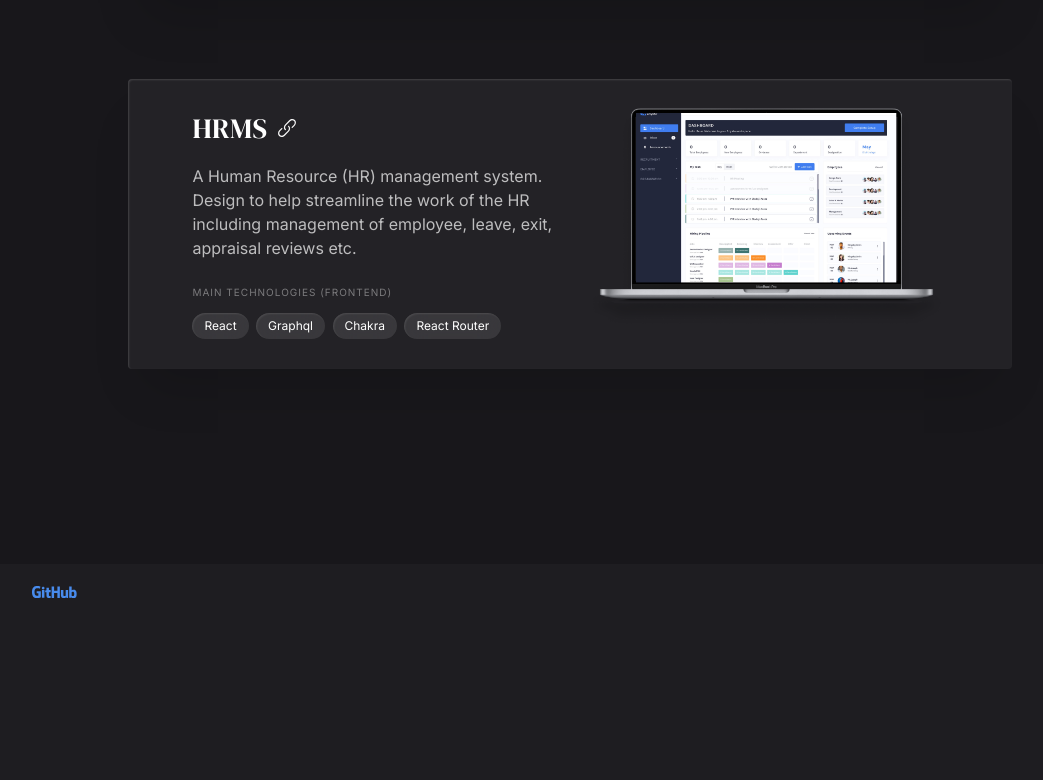
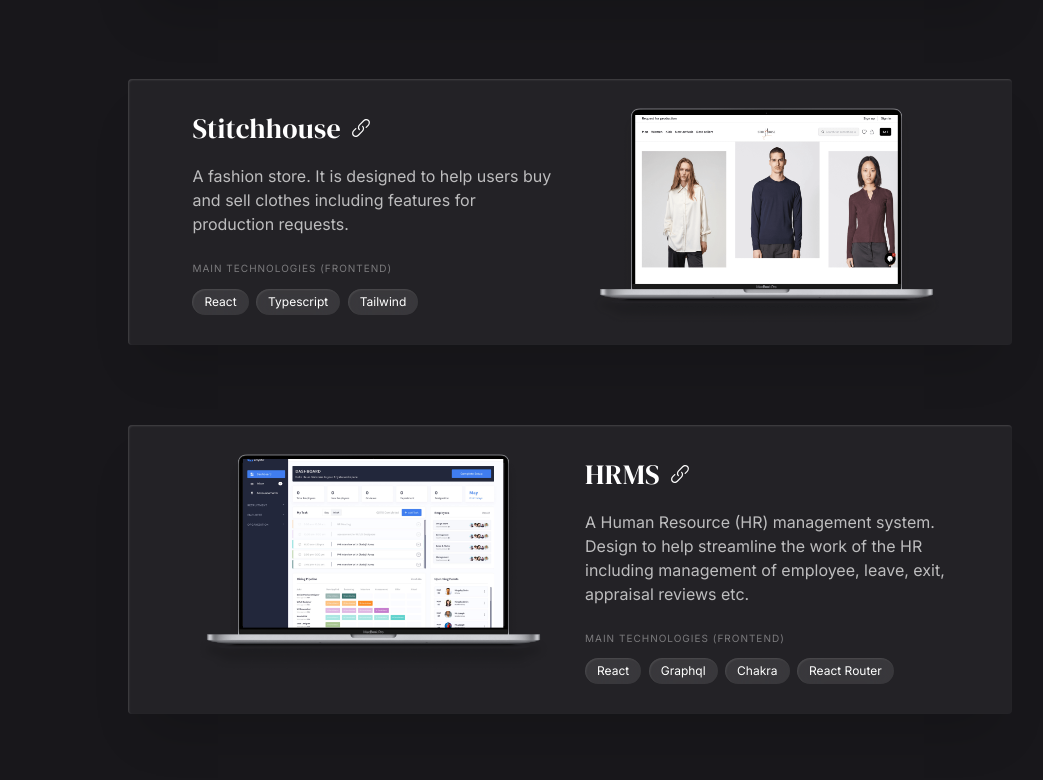
Before and after one commit to Smahya/portfolio-v1, a Nuxt app: page /Projects in a window 1280 px wide. Shown: the part 1760-2540 px from the top of the page, without its empty margins (70-1113 px from the left). Before the commit the page ends 2380 px from the top, so only its background shows below. Built offline with nearby package versions, Linux system fonts and the light colour scheme.

Commit message:
chore: updated projects

```diff
--- a/components/ProjectSection.vue
+++ b/components/ProjectSection.vue
@@ -32,6 +32,8 @@ import Creatr from "@/assets/images/creatr.png";
 import Pokebook from "@/assets/images/pokemon.png";
 import Hangman from "@/assets/images/hangman.png";
 import TTT from "@/assets/images/tic-tac-toe.png";
+import Notes from "@/assets/images/notes.png";
+import Stitch from "@/assets/images/stitch.png";
 import { ref } from "vue";
 
 const props = defineProps({
@@ -71,7 +73,15 @@ const mainProj = [
       "A comprehensive healthcare management system with platforms for customers and providers.",
     techs: ["Next", "Scss", "Typescript"],
     imageUrl: Rigour,
-    path: "",
+    path: "https://rigourplus.com",
+  },
+  {
+    name: "Stitchhouse",
+    description:
+      "A fashion store. It is designed to help users buy and sell clothes including features for production requests.",
+    techs: ["React", "Typescript", "Tailwind"],
+    imageUrl: Stitch,
+    path: "https://stitch.enyata.com/",
   },
   {
     name: "HRMS",
@@ -99,6 +109,14 @@ const mainProj = [
 ];
 
 const sideProj = [
+  {
+    name: "Notes App",
+    description:
+      "A notes app. It is designed to help users to take notes and save them. Users can add, edit, delete, archive and search for notes.",
+    techs: ["Next.js", "Typescript", "Tailwind", "Supabase"],
+    imageUrl: Notes,
+    path: "https://note.salmasali.com/",
+  },
   {
     name: "Hangman",
     description:
```
Also changed, not shown: assets/images/notes.png (added), assets/images/stitch.png (added).
